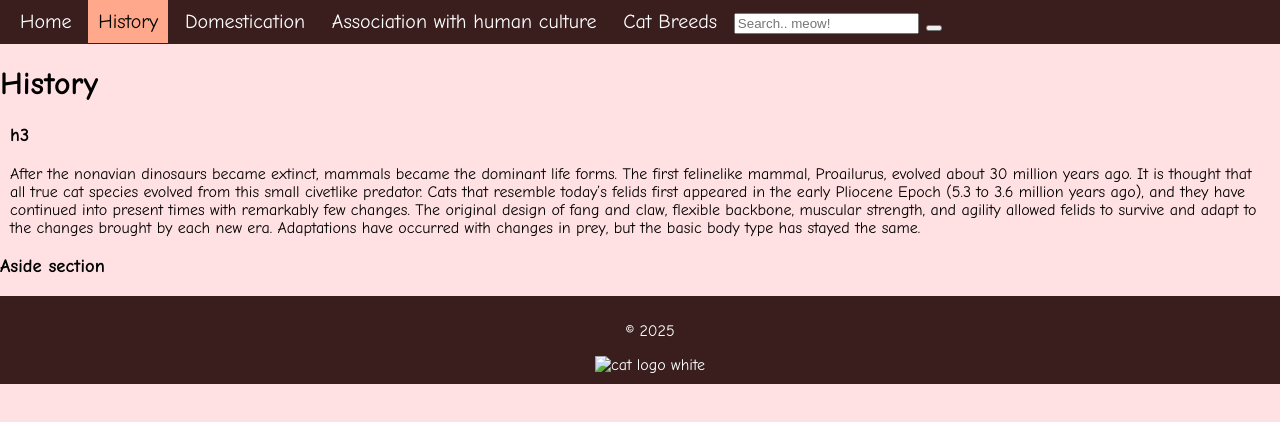
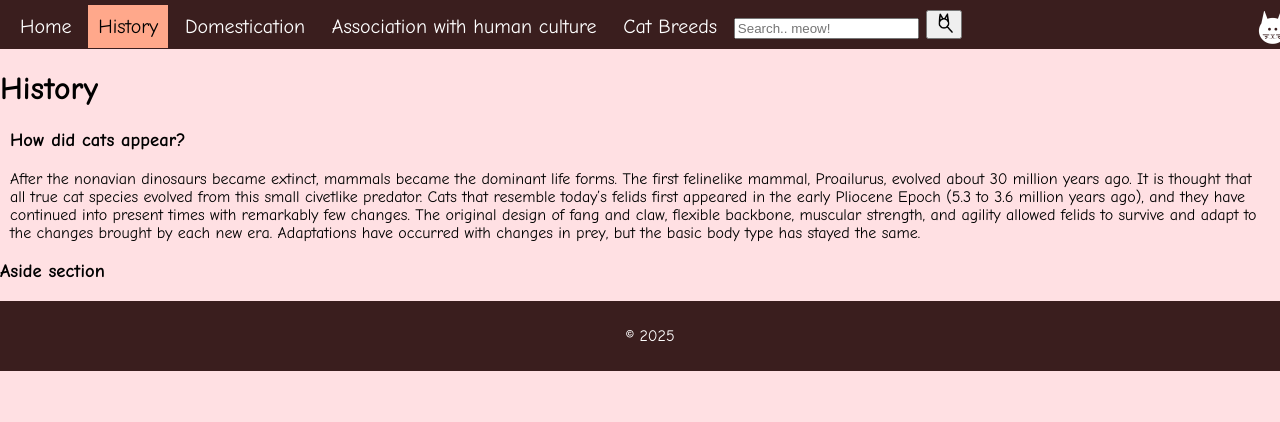
Before and after one commit to ewabender/catwebsitedemo, a plain HTML site: page history.html in a window 1280 px wide. Drawn offline with Linux system fonts and the light colour scheme.

Commit message:
Update history.html

```diff
--- a/history.html
+++ b/history.html
@@ -1,12 +1,11 @@
 <!Doctype html>
-<!-- Template Website-->
  <html lang="en">
     <head>
         <meta charset="UTF-8">
         <meta name ="vieport" content="width=device-width,initial-scale=1.0">
         <meta http-equiv="X-UA-Compatible" content="ie=edge">
         <meta name="description" content="Template Page">
-        <meta name="keywords" content="Sections,Articles,Footer">
+        <meta name="keywords" content="history,cat,egypt">
         <title> Cats </title>
         <link rel="stylesheet" href="style.css">
         <link rel ="icon" href="favicon.ico" type="image/gif" sizes= "16x16">
@@ -29,14 +28,17 @@
         -->
 
         <input type="text" placeholder="Search.. meow!">
-        <button type="submit"></button>
+        <button type="submit">
+            <img src="searchbutton.png" alt="catglass"style= "width: 20px; height: 20px;">
+        </button>
+        <img class="catlogo" src="cattologowhite.png" alt="cat logo white" height="100" width="100">
     </nav>
     <header>
         <h1> History </h1>
     </header>
     <main>
         <section class="border">
-            <h3> h3 </h3>
+            <h3> How did cats appear? </h3>
             <p> After the nonavian dinosaurs became extinct, mammals became the dominant life forms. The first felinelike mammal, Proailurus, evolved about 30 million years ago. It is thought that all true cat species evolved from this small civetlike predator.
 
                 Cats that resemble today’s felids first appeared in the early Pliocene Epoch (5.3 to 3.6 million years ago), and they have continued into present times with remarkably few changes. The original design of fang and claw, flexible backbone, muscular strength, and agility allowed felids to survive and adapt to the changes brought by each new era. Adaptations have occurred with changes in prey, but the basic body type has stayed the same.
@@ -48,7 +50,6 @@
     </main>
     <footer>
      <p> &copy; 2025 </p>
-     <img src="images/cattologowhite.png" alt="cat logo white" height="100" width="100">
 
     </footer>
 </body>
```
